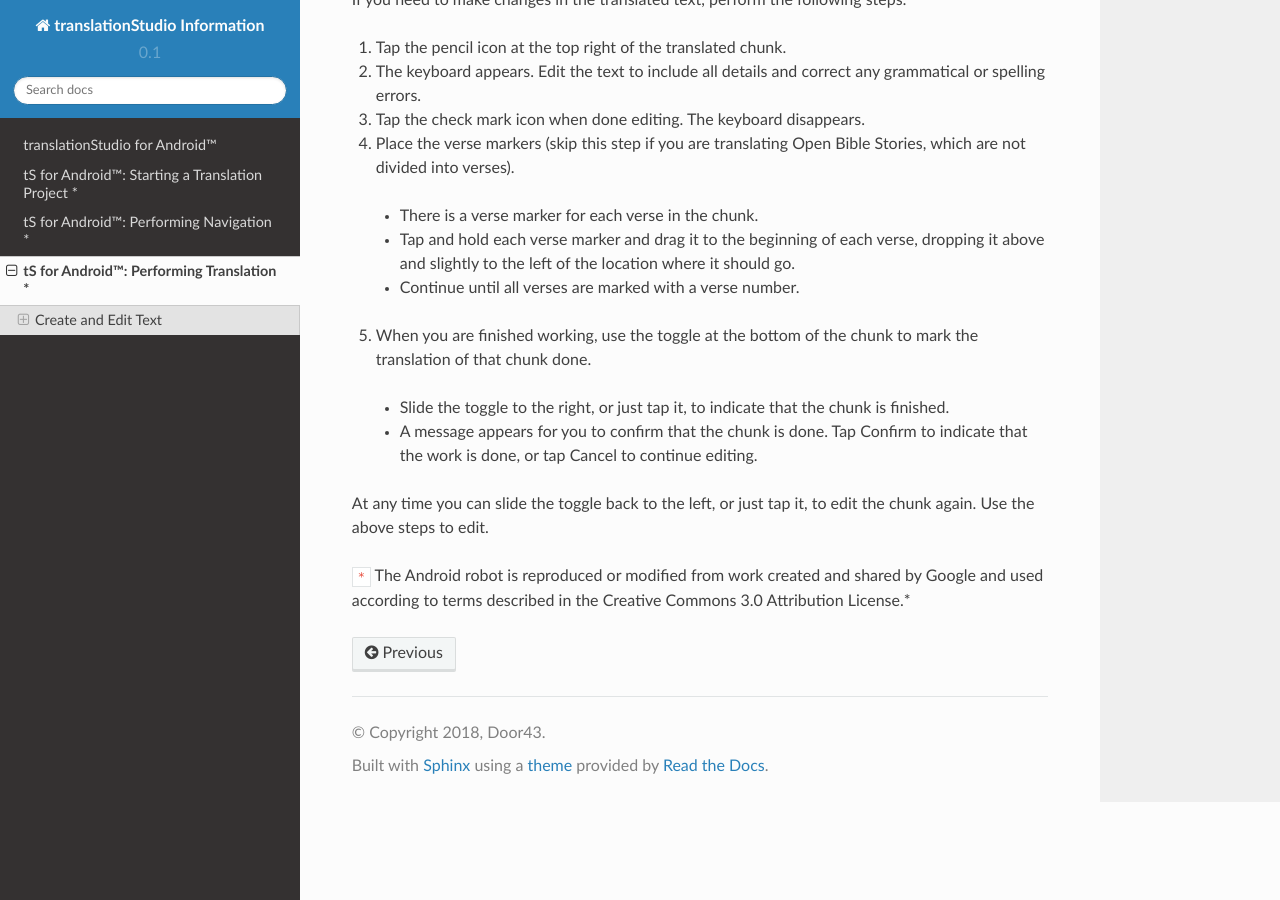
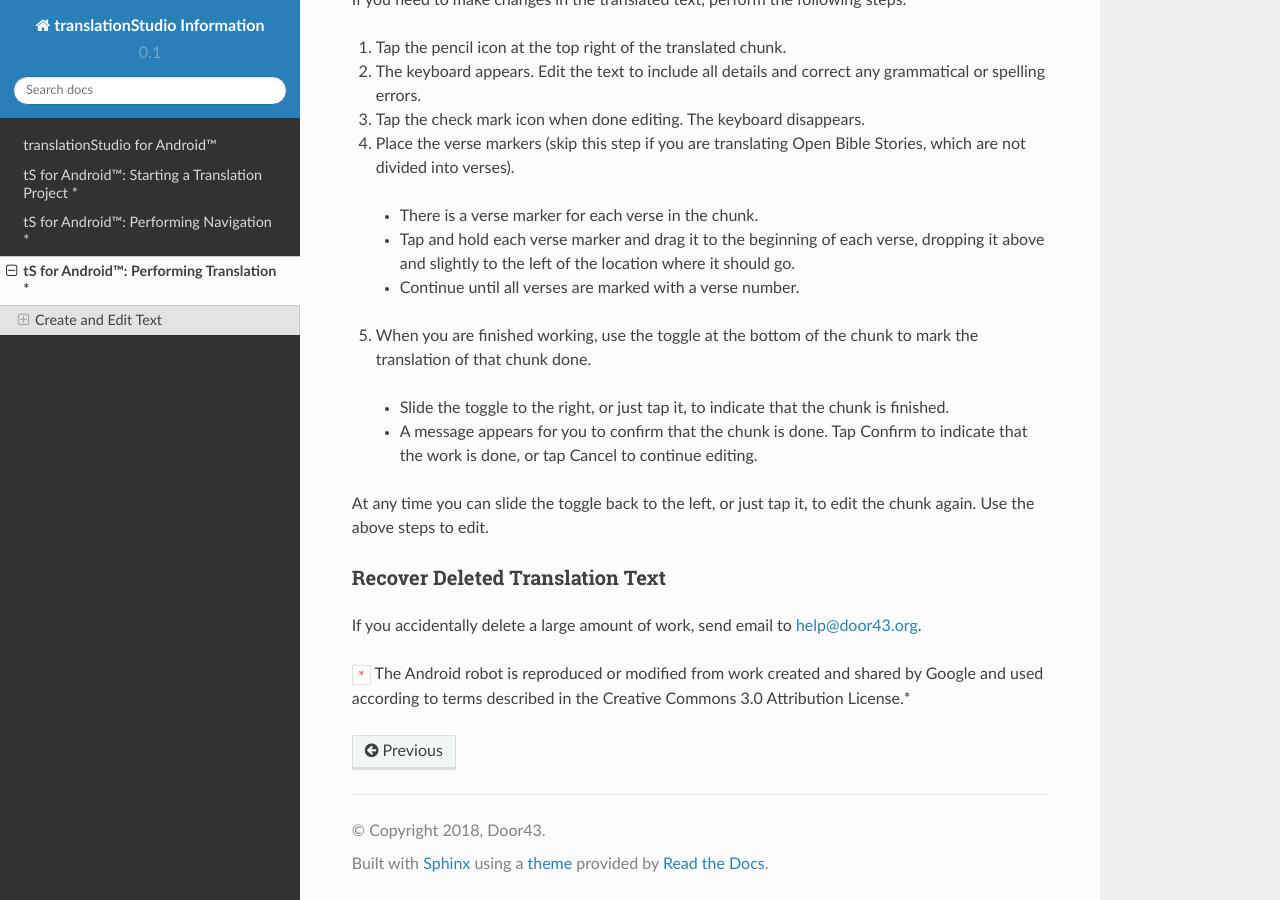
Before and after one commit to unfoldingWord-dev/translationStudio-Info, a Sphinx documentation site: the page built from docs/tTranslate.rst, in a window 1280 px wide and 900 px high, scrolled down 1827 px. Built offline with Sphinx 7.4.7 and the Read the Docs theme 2.0.0, drawn with Linux system fonts in a browser that asks for light colours; pages that are not in the unit, such as notebooks, are missing from menus.

Commit message:
Update tTranslate.rst

```diff
--- a/docs/tTranslate.rst
+++ b/docs/tTranslate.rst
@@ -97,4 +97,10 @@ If you need to make changes in the translated text, perform the following steps:
 
 At any time you can slide the toggle   back to the left, or just tap it, to edit the chunk again. Use the above steps to edit.
 
+Recover Deleted Translation Text
+^^^^^^^^^^^^^^^^^^^^^^^^^^^^^^^^
+
+If you accidentally delete a large amount of work, send email to help@door43.org.
+
+
 ``*`` The Android robot is reproduced or modified from work created and shared by Google and used according to terms described in the Creative Commons 3.0 Attribution License.*
```
